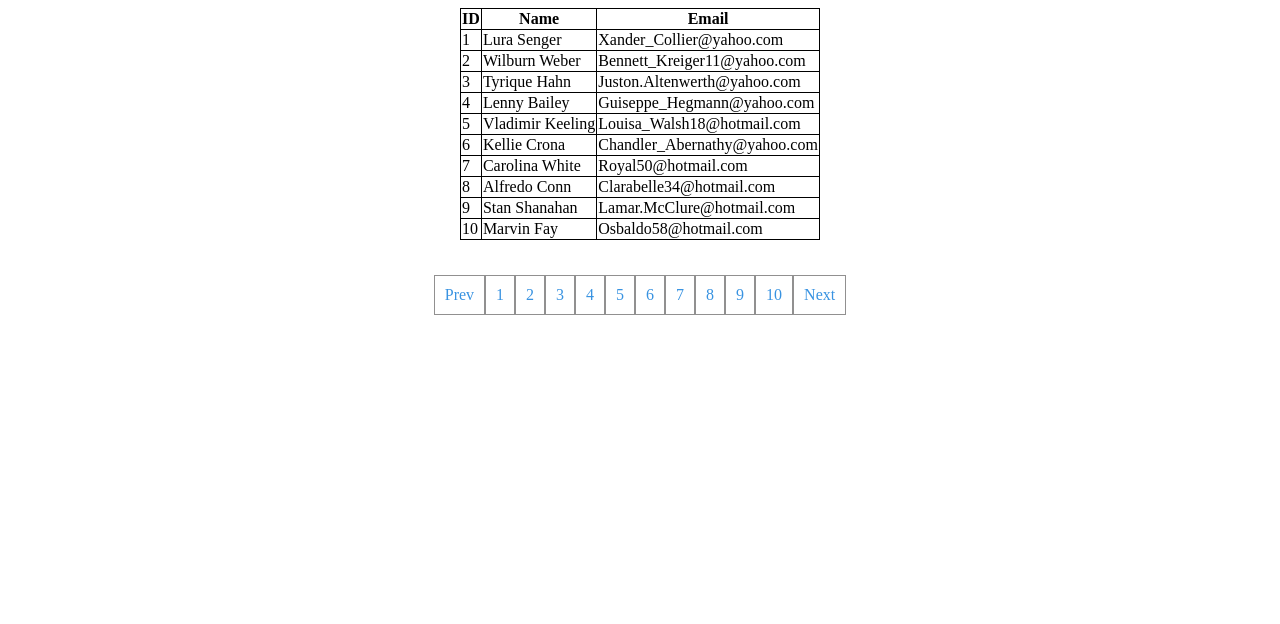
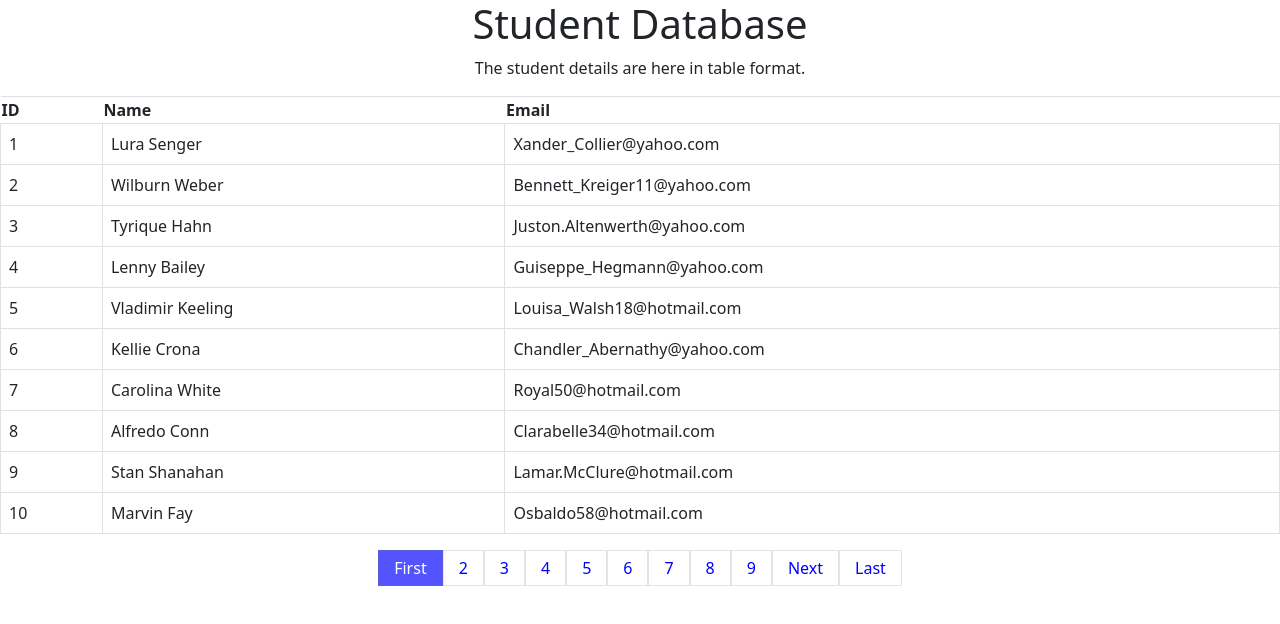
Before and after one commit to Ramyadevi-web/Pagination, a plain HTML site: page index.html in a window 1280 px wide. Drawn offline with nearby package versions, Linux system fonts and the light colour scheme.

Commit message:
updated design

```diff
--- a/index.html
+++ b/index.html
@@ -4,10 +4,12 @@
     <meta charset="UTF-8">
     <meta name="viewport" content="width=device-width, initial-scale=1.0">
     <title>Pagination</title>
+    <link rel = "stylesheet" href="https://cdn.jsdelivr.net/npm/bootstrap@5.2.3/dist/css/bootstrap.min.css">
     <link rel="stylesheet" href="style.css">
 </head>
 <body>
     <script src="data.json"></script>
     <script src="script.js"></script>
+    <script src="https://app.zenclass.in/sheets/v1/js/zen/suite/bundle.js"></script>
 </body>
 </html>
--- a/script.js
+++ b/script.js
@@ -1,4 +1,13 @@
+let h1 = document.createElement("h1");
+h1.setAttribute("id","title");
+h1.innerText = "Student Database";
+h1.className = "topContent";
+let p = document.createElement("p");
+p.setAttribute("id","description");
+p.className ="topContent";
+p.innerText = "The student details are here in table format.";
 let table = document.createElement("table");
+table.setAttribute("class","table table-bordered");
 let thead = document.createElement("thead");
 let th1 = document.createElement("th");
 let th2 = document.createElement("th");
@@ -6,21 +15,12 @@ let th3 = document.createElement("th");
 th1.innerText = "ID";
 th2.innerText = "Name";
 th3.innerText = "Email";
-table.setAttribute("class","tableStyle");
-thead.setAttribute("class","tableStyle");
-th1.setAttribute("class","tableStyle");
-th2.setAttribute("class","tableStyle");
-th3.setAttribute("class","tableStyle");
 
 let tbody = document.createElement("tbody");
 let tablediv = document.createElement("div");
-tablediv.setAttribute("class","tableflex");
-
-
+tablediv.setAttribute("class","table-responsive");
 thead.append(th1,th2,th3);
 table.append(thead);
-tablediv.append(table);
-document.body.append(tablediv);
 
 //Getting JSON data
 let dataPerPage=10;
@@ -42,10 +42,6 @@ let data = JSON.parse(talbeData.response);
         td1.setAttribute("id",`td1${i}`);
         td2.setAttribute("id",`td2${i}`);
         td3.setAttribute("id",`td3${i}`);
-        tr.className = "tableStyle";
-        td1.className = "tableStyle";
-        td2.className = "tableStyle";
-        td3.className = "tableStyle";
         tr.append(td1,td2,td3);
         tbody.append(tr);
         table.append(tbody);
@@ -55,43 +51,122 @@ let data = JSON.parse(talbeData.response);
         document.getElementById(`td2${i}`).innerText = data[i].name;
         document.getElementById(`td3${i}`).innerText = data[i].email;
     }
+    let  prevButton = document.getElementById("previous");
+    prevButton.style.display = "none";
 }
+
+tablediv.append(table);
+document.body.append(h1,p,tablediv);
 
 //Pagination UI
 let div = document.createElement("div");
-div.setAttribute("class","pagination");
-let prevLink = document.createElement("a");
-prevLink.setAttribute("href","#");
-// prevLink.setAttribute= (className,"previous");
+div.setAttribute("id","buttons");
+div.setAttribute("class","d-flex justify-content-center");
+
+let firstLink = document.createElement("button");
+firstLink.setAttribute("type","button");
+firstLink.className = "links active btns";
+firstLink.id = "first";
+firstLink.innerText = "First";
+firstLink.style.backgroundColor = "white";
+firstLink.style.color = "blue";
+firstLink.style.padding = "5px 15px";
+firstLink.style.border = "1px solid #80808036";
+firstLink.addEventListener("click",function(){displayData(1)});
+div.append(firstLink);
+let prevLink = document.createElement("button");
+prevLink.setAttribute("type","button");
+prevLink.className = "links";
 prevLink.id = "previous";
 prevLink.innerText = "Prev";
+prevLink.style.backgroundColor = "white";
+prevLink.style.color = "blue";
+prevLink.style.padding = "5px 15px";
+prevLink.style.border = "1px solid #80808036";
 div.append(prevLink);
 prevLink.addEventListener("click",prevPage);
-for(let i = 1; i <=10;i++){
-let link = document.createElement("a");
-link.setAttribute("href","#");
+
+
+for(let i = 2; i <=9;i++){
+let link = document.createElement("button");
+link.setAttribute("type","button");
+
+link.className="links btns";
+link.style.backgroundColor = "white";
+link.style.color = "blue";
+link.style.padding = "5px 15px";
+link.style.border = "1px solid #80808036";
 link.id = "pageNumBut";
 link.innerText = i;
 div.append(link);
 link.addEventListener("click",function(){displayData(i)});
 }
-let nextLink = document.createElement("a");
-nextLink.setAttribute("href","#");
+
+
+let last = document.createElement("button");
+last.setAttribute("type","button");
+last.className = "links btns";
+last.innerText = "Last";
+last.id = "last";
+last.style.backgroundColor = "white";
+last.style.color = "blue";
+last.style.padding = "5px 15px";
+last.style.border = "1px solid #80808036";
+
+last.addEventListener("click",function(){displayData(10)});
+
+let nextLink = document.createElement("button");
+nextLink.setAttribute("type","button");
+nextLink.className = "links";
 nextLink.innerText = "Next";
-nextLink.id = "pr";
+nextLink.id = "next";
+nextLink.style.backgroundColor = "white";
+nextLink.style.color = "blue";
+nextLink.style.padding = "5px 15px";
+nextLink.style.border = "1px solid #80808036";
+
 div.append(nextLink);
+nextLink.addEventListener("click",nextPage);
+div.append(last);
 document.body.append(div);
+
+
+let current,btncontainer,btns;
+btncontainer = document.getElementById("buttons");
+btns = btncontainer.getElementsByClassName("btns");
+console.log("outsdi")
+console.log("btnlednth",btns.length);
+for(let i = 0;i < btns.length;i++){
+   console.log("for")
+   btns[i].addEventListener("click",function(){
+       console.log("clicked");
+       current = document.getElementsByClassName("active");
+       current[0].className = current[0].className.replace("active","");
+       this.className="active";
+   });
+ }
 
 
 //Function for each PageNUmber
 function displayData(pageNum){
+
     currPage = pageNum;
+
+
+    let prevButton,nextButton,firstButton,lastButton;
+    prevButton = document.getElementById("previous");
+    nextButton = document.getElementById("next");
     if(currPage == 1){
-      let button = document.getElementById("pageNumBut");
-      console.log("disbl");
-      button.disabled = true;
-      console.log(button.disabled);
+      prevButton.style.display = "none";
+    }else{
+        prevButton.style.display="inline";
     }
+
+    if(currPage == 10){
+        nextButton.style.display = "none";
+      } else{
+        nextButton.style.display = "inline";
+      }
     let start = (pageNum-1)*10;
     let end = (pageNum*dataPerPage);
     let data = JSON.parse(talbeData.response);
@@ -100,16 +175,16 @@ function displayData(pageNum){
         document.getElementById(`td2${j}`).innerText = data[i].name;
         document.getElementById(`td3${j}`).innerText = data[i].email;
     }
+
 }
 
 //Function for Previous Page
 function prevPage(){
-   console.log(`currentpage ${currPage}`);
-   if(currPage == 1){
-    console.log("if")
-    button.disabled = true;
-    console.log("fdid",button.disabled);
-   }else{
     displayData(currPage-1);
-   }
 }
+
+//Function for Next Page
+function nextPage(){
+    console.log(`currentpage ${currPage}`);
+     displayData(currPage+1);
+ }
--- a/style.css
+++ b/style.css
@@ -1,30 +1,22 @@
-.tableStyle{
+/* .tableStyle{
     border : 1px solid black;
     border-collapse: collapse;
+} */
+.topContent{
+    text-align: center;
 }
-a{
-    text-decoration: none;
-    padding: 10px;
-  border: 1px solid rgb(145, 144, 144);
-  color: #3993e1;
+
+.active,.links:hover{
+    background-color: #0000ffab !important;
+    color: white !important;
 }
 .pagination{
     margin-top: 35px;
     display: flex;
     justify-content: center;
 }
-a:hover{
-    background-color: rgb(86, 86, 250);
-}
-a:active{
-    background-color: blue;
-    color:red;
-}
+
 .tableflex{
     display: flex;
     justify-content: center;
 }
-a:disabled{
-    color:black;
-    background-color: yellow;
-}
```
